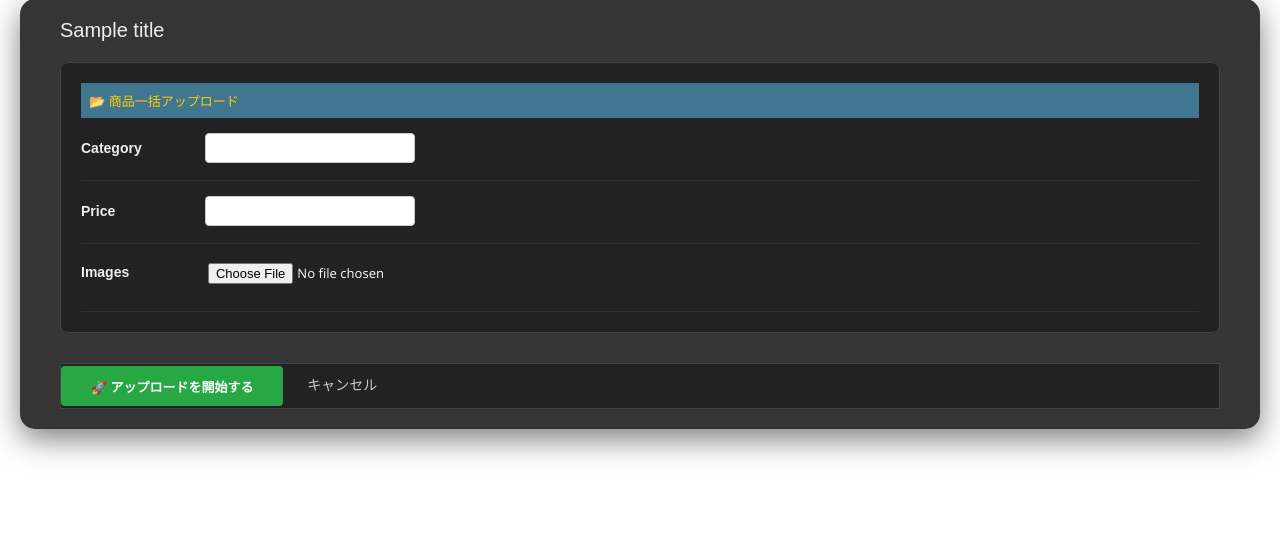
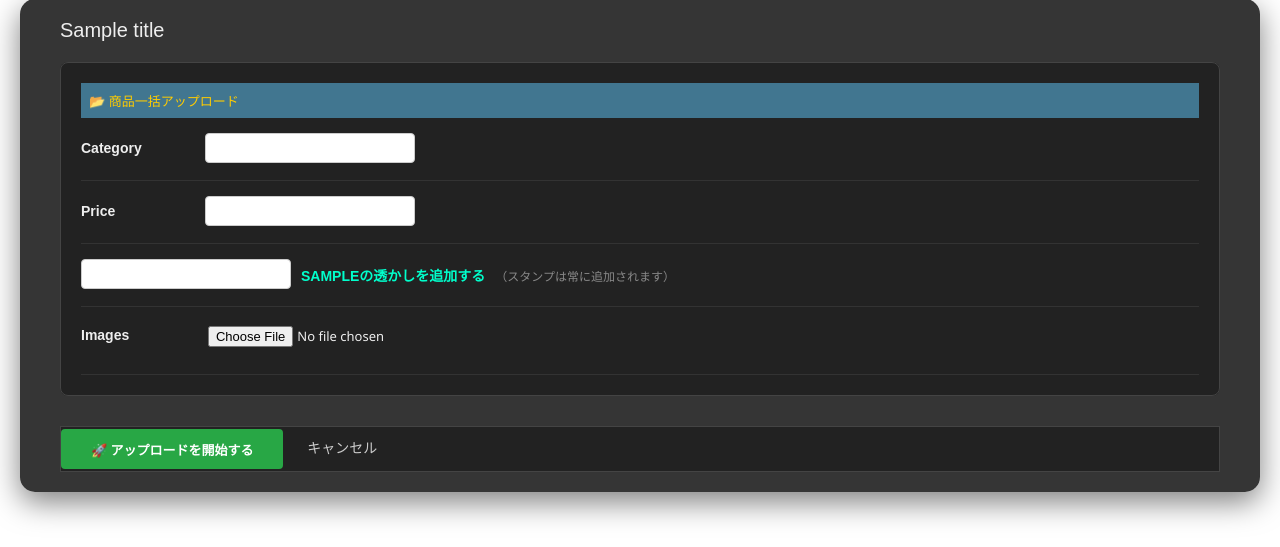
Before and after one commit to kawaii-girl-gallery/kawaii-girl-gallery, a Django app: template catalog/templates/admin/catalog/bulk_upload.html in a window 1280 px wide. Shown: the part 131-678 px from the top of the page. Run offline with Django 5.2, Linux system fonts and the light colour scheme; the template is opened without the code that fills it: most values are stand-ins (such as "Sample title", 1, 10 or a date in 2020); form fields are guessed from the names that the template uses; some web fonts are replaced.

Commit message:
Update bulk_upload.html

```diff
--- a/catalog/templates/admin/catalog/bulk_upload.html
+++ b/catalog/templates/admin/catalog/bulk_upload.html
@@ -90,6 +90,10 @@
                 <div class="form-row">
                     {{ form.price.label_tag }} {{ form.price }}
                 </div>
+                <div class="form-row" style="display:flex; align-items:center; gap:10px;">
+                    {{ form.add_watermark }} <label for="id_add_watermark" style="width:auto; font-weight:900; color:#00ffcc;">SAMPLEの透かしを追加する</label>
+                    <span style="color:#888; font-size:12px;">（スタンプは常に追加されます）</span>
+                </div>
                 <div class="form-row">
                     {{ form.images.label_tag }} {{ form.images }}
                     <p class="help">{{ form.images.help_text }}</p>
```
